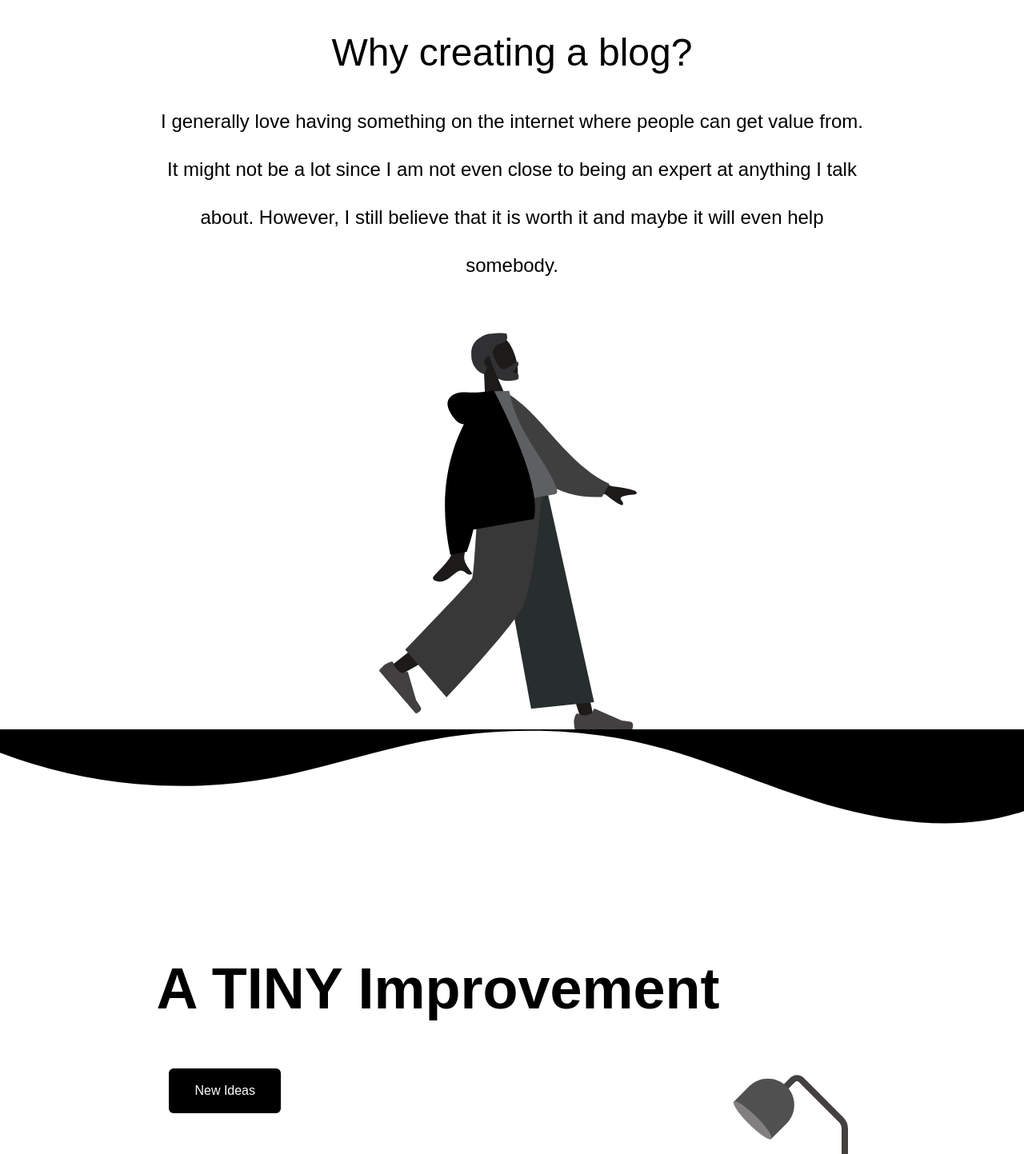
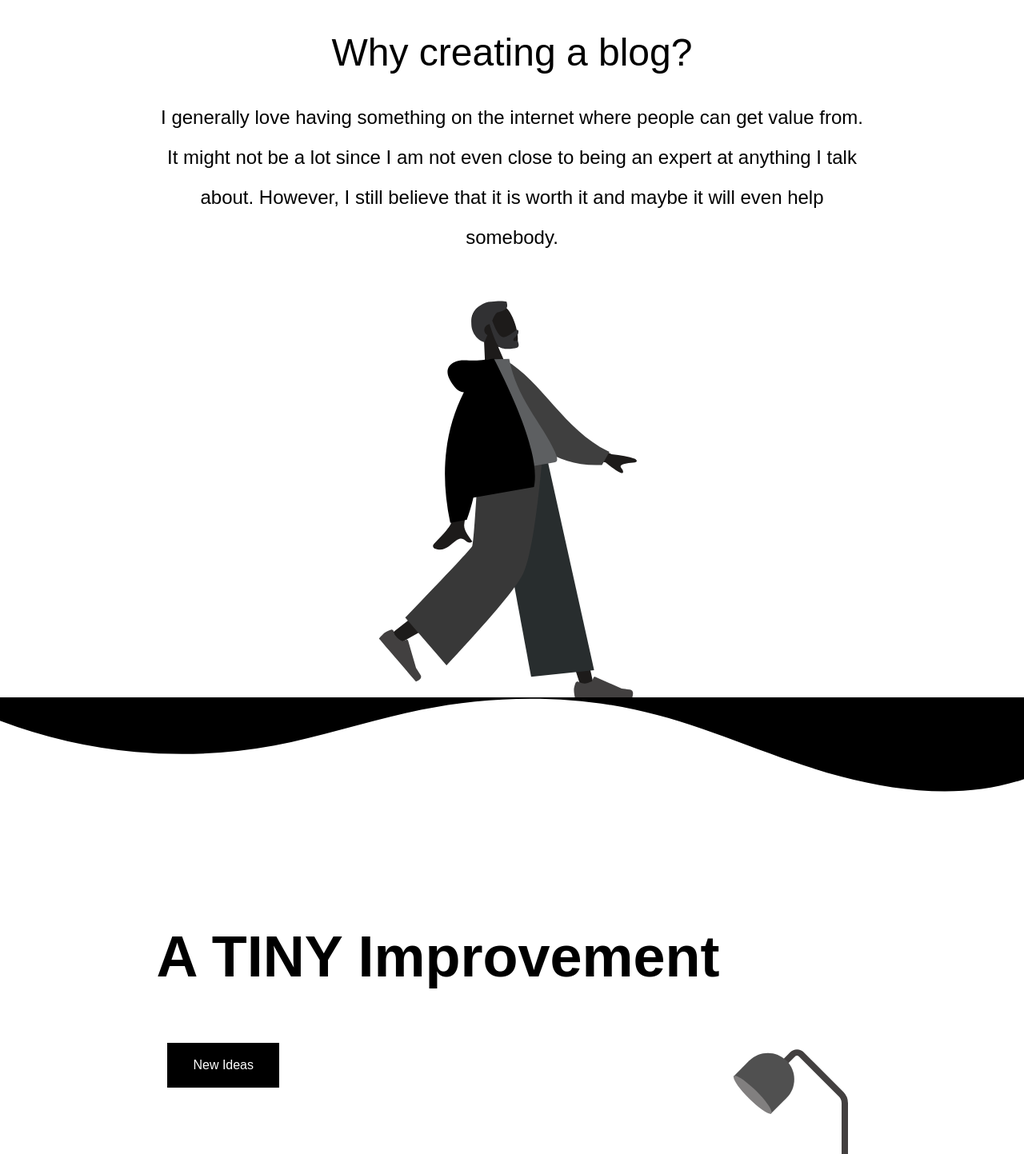
Before and after one commit to sudofinn/blog, a Next.js app: page / in a window 1280 px wide. Shown: the part 2740-4183 px from the top of the page at 80% size. Built offline with nearby package versions, Linux system fonts and the light colour scheme; a web font is replaced by a local one.

Commit message:
Some small ui changes

```diff
--- a/components/home/TinyImprov.tsx
+++ b/components/home/TinyImprov.tsx
@@ -30,7 +30,7 @@ const TinyImprov = () => {
 
 
           <div className="float-left sm:flex mx-auto  sm:mx-4">
-            <button onClick={transferNewIdeaPage} className="text-white   bg-black  hover:text-black hover:bg-white
+            <button onClick={transferNewIdeaPage} className="text-white border-8 border-white mx-[-10px]   hover:border-black  bg-black  hover:text-black hover:bg-white
             flex items-center  max-w-lg px-8 py-4 my-8  rounded-md hover:scale-110 duration-300 ">
                 New Ideas
               </button>
--- a/components/home/WhyBlog.tsx
+++ b/components/home/WhyBlog.tsx
@@ -8,7 +8,7 @@ const WhyBlog: React.FC = () => {
     <div>
         <div className='flex flex-col '>
             <h1  data-aos="fade-up" className="text-5xl  hover:scale-110 duration-500 text-center mt-32">Why creating a blog?</h1>
-            <p  data-aos="fade-up" className="text-black  text-2xl text-center mb-12 mt-8 mx-16 sm:mx-48 leading-[60px]">I generally love   having something on the internet where
+            <p  data-aos="fade-up" className="text-black text-2xl text-center mb-12 mt-8 mx-16 sm:mx-48 leading-[50px]">I generally love   having something on the internet where
                  people can get value from. It might not be a lot since I am not even close to
                   being an expert at anything I talk about. However, I still believe that it
                   is worth it and maybe it will even help somebody.    </p>
--- a/pages/newidea/index.tsx
+++ b/pages/newidea/index.tsx
@@ -5,7 +5,7 @@ const newidea = () => {
     <div>
       <div>
         <h1 className='text-5xl sm:text-7xl text-center mt-16 mx-12 '>A collection of ideas</h1>
-        <p className="text-center mt-12 text-2xl sm:px-32 mb-24  mx-16 sm:mx-32 px-8 py-8 shadow-md shadow-black">This is a collection of ideas for upcoming blogposts. Some might make it and become
+        <p className="text-center mt-12 text-2xl sm:px-32 mb-24 leading-[50px]  mx-16 sm:mx-32 px-8 py-8 shadow-md shadow-black">This is a collection of ideas for upcoming blogposts. Some might make it and become
           a full post while others stay as ideas. I just want to share with you what I am working on
           instead of only presenting the finished version which is what I usually see.
         </p>
```
